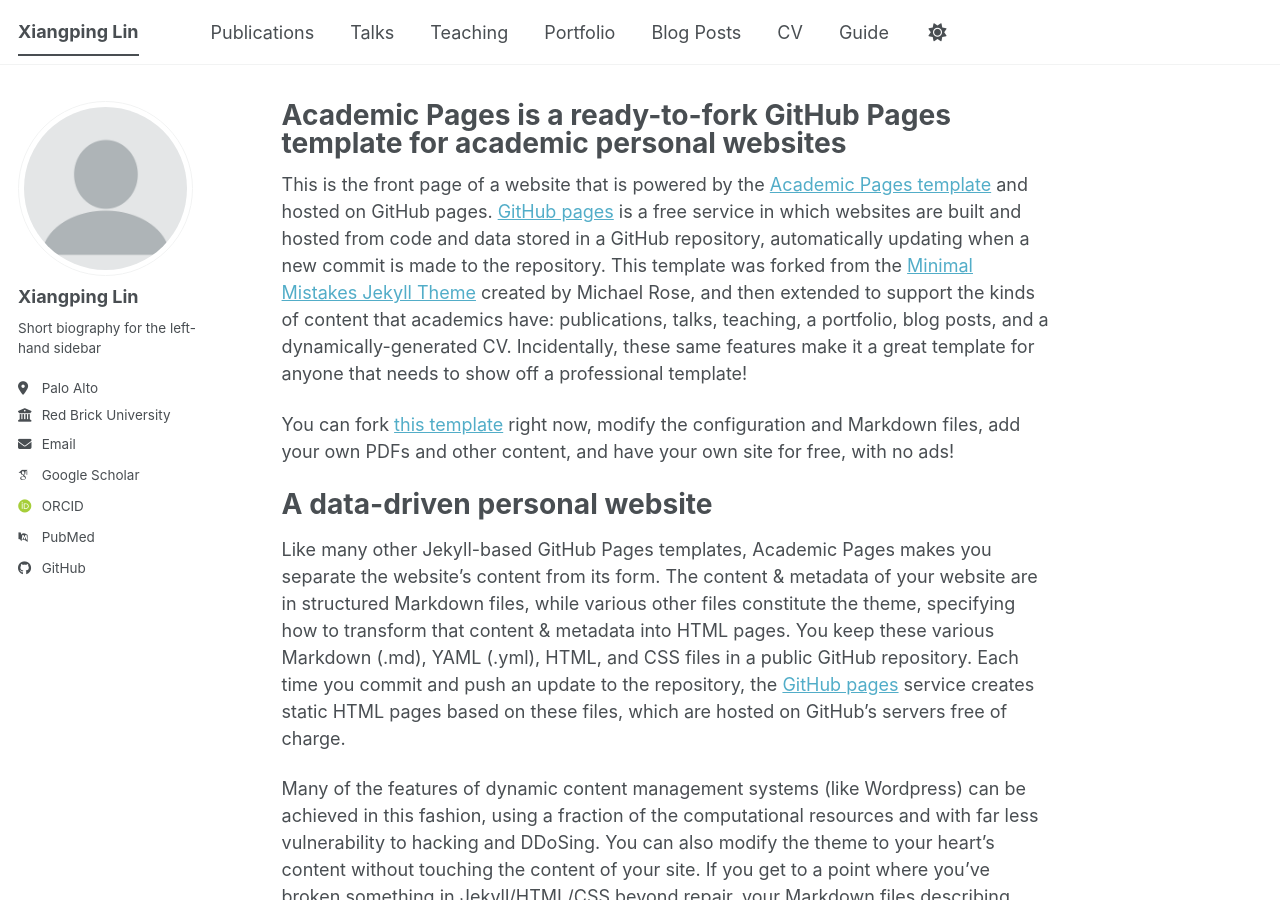
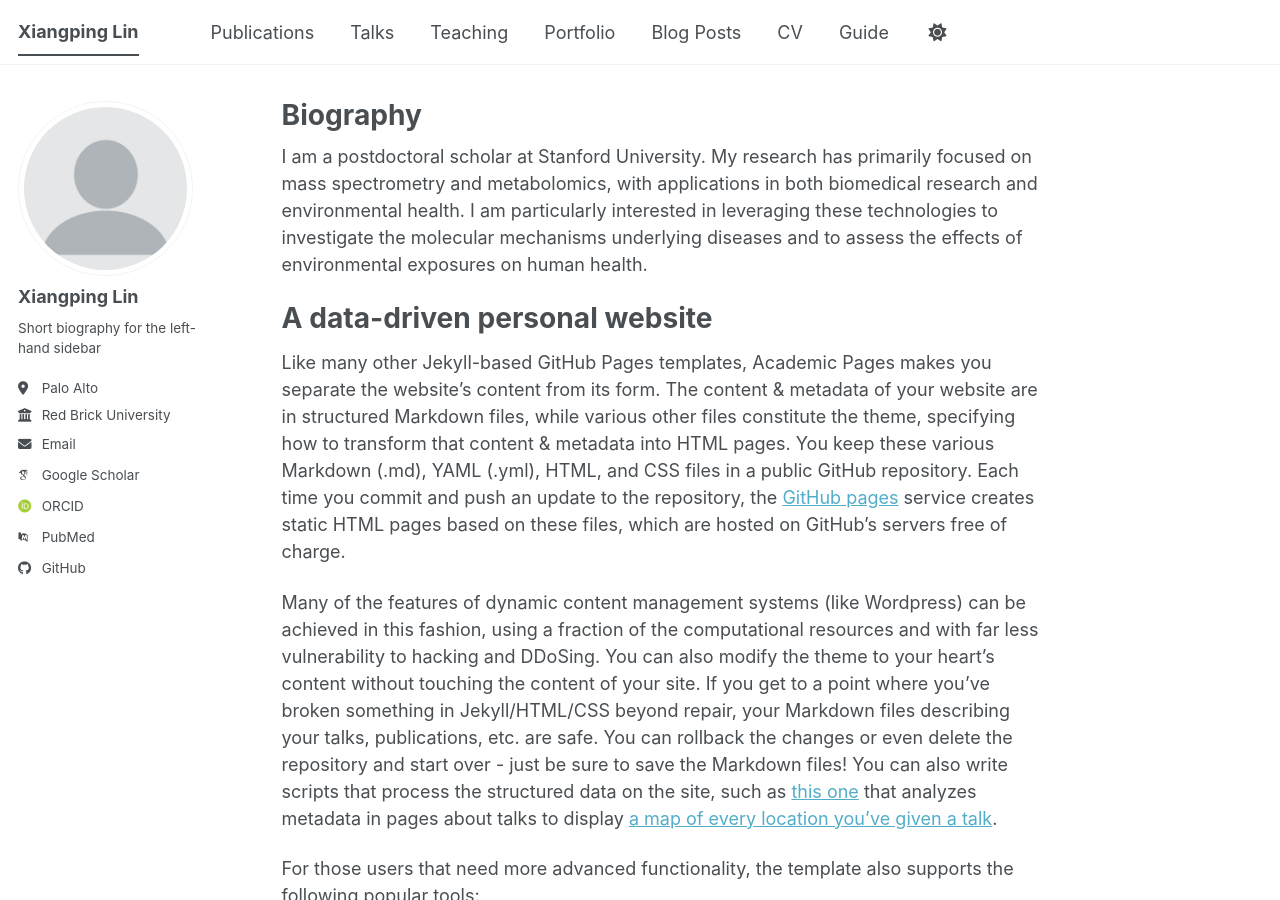
Before and after one commit to xiangpinglin/xiangpinglin.github.io, a Jekyll site: the page built from _pages/about.md, in a window 1280 px wide and 900 px high. Built offline with Jekyll 4.4.1, drawn with Linux system fonts in a browser that asks for light colours; some web fonts are replaced; a script bundle is joined from its source files by our own code; library files that are not in the unit come from our copies.

Commit message:
Change title to 'Biography' and update content
Updated the title and content to reflect personal biography and research focus.

```diff
--- a/_pages/about.md
+++ b/_pages/about.md
@@ -1,15 +1,13 @@
 ---
 permalink: /
-title: "Academic Pages is a ready-to-fork GitHub Pages template for academic personal websites"
+title: "Biography"
 author_profile: true
 redirect_from:
   - /about/
   - /about.html
 ---
 
-This is the front page of a website that is powered by the [Academic Pages template](https://github.com/academicpages/academicpages.github.io) and hosted on GitHub pages. [GitHub pages](https://pages.github.com) is a free service in which websites are built and hosted from code and data stored in a GitHub repository, automatically updating when a new commit is made to the repository. This template was forked from the [Minimal Mistakes Jekyll Theme](https://mmistakes.github.io/minimal-mistakes/) created by Michael Rose, and then extended to support the kinds of content that academics have: publications, talks, teaching, a portfolio, blog posts, and a dynamically-generated CV. Incidentally, these same features make it a great template for anyone that needs to show off a professional template!
-
- You can fork [this template](https://github.com/academicpages/academicpages.github.io) right now, modify the configuration and Markdown files, add your own PDFs and other content, and have your own site for free, with no ads!
+I am a postdoctoral scholar at Stanford University. My research has primarily focused on mass spectrometry and metabolomics, with applications in both biomedical research and environmental health. I am particularly interested in leveraging these technologies to investigate the molecular mechanisms underlying diseases and to assess the effects of environmental exposures on human health.
 
 A data-driven personal website
 ======
```
